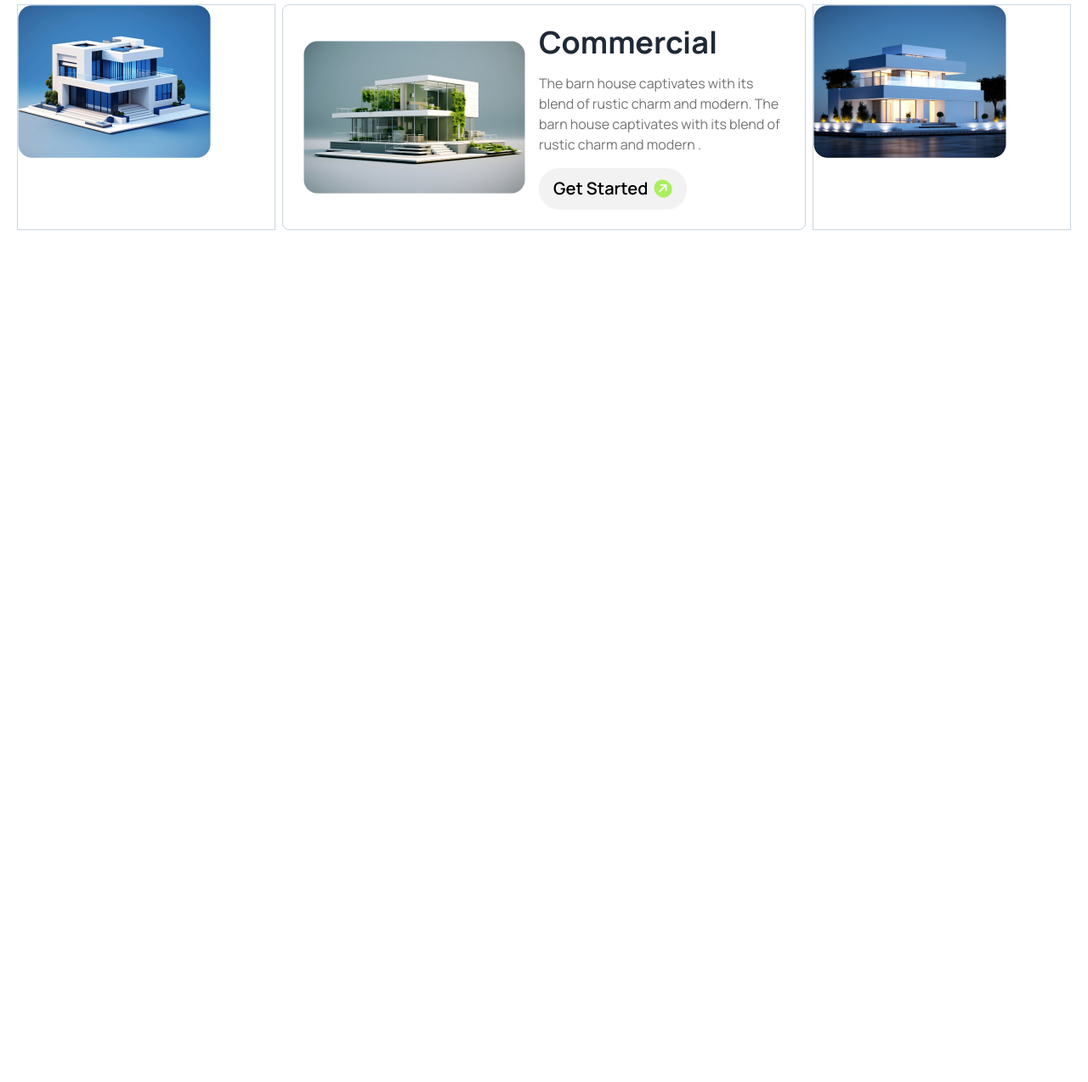
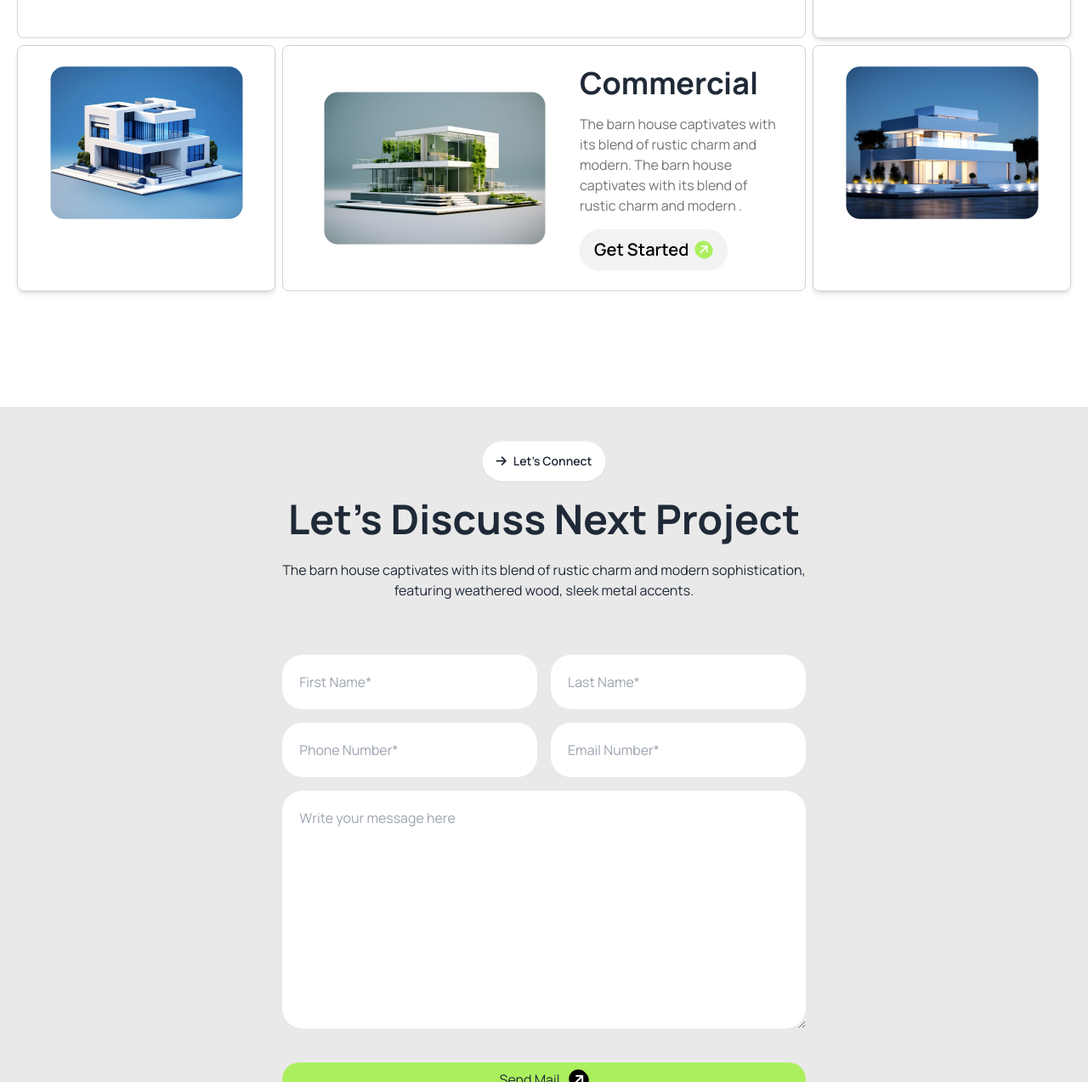
Before and after one commit to mohsinur1998du/PH10-Challenge-03, a plain HTML site: page index.html in a window 1280 px wide. Shown: the part 2450-3724 px from the top of the page at 85% size. Before the commit the page ends 2761 px from the top, so only its background shows below. Drawn offline with nearby package versions, Linux system fonts and the light colour scheme.

Commit message:
added 'Discuss Next project' section

```diff
--- a/index.html
+++ b/index.html
@@ -29,8 +29,8 @@
       }
     </style>
   </head>
-  <body class="font-manrope">
-    <header class="container mx-auto">
+  <body class="font-manrope container mx-auto">
+    <header class="">
       <nav>
         <div class="navbar bg-base-100">
           <div class="navbar-start">
@@ -124,7 +124,7 @@
         </div>
       </div>
     </header>
-    <main class="container mx-auto">
+    <main class="">
       <div class="hero bg-[#E9E9E9]">
         <div
           class="hero-content flex flex-col lg:flex-row justify-center items-center"
@@ -177,7 +177,7 @@
         </div>
       </div>
       <div class="hero mt-10 lg:mt-24 bg-[#E9E9E9]">
-        <div class="text-center">
+        <div class="">
           <div class="mt-10 mb-10">
             <button
               class="btn flex justify-center items-center bg-white rounded-full mx-auto mb-5"
@@ -185,11 +185,11 @@
               <i class="fa-solid fa-arrow-right"></i>
               <p>How we works</p>
             </button>
-            <h1 class="text-5xl font-bold">Our Works Process</h1>
-            <p class="py-6">
+            <h1 class="text-5xl font-bold text-center">Our Works Process</h1>
+            <p class="py-6 text-center">
               The barn house captivates with its blend of rustic charm and
-              modern sophistication, featuring weathered wood, sleek metal
-              accents.
+              modern sophistication, <br />
+              featuring weathered wood, sleek metal accents.
             </p>
           </div>
           <div
@@ -284,9 +284,9 @@
             class="grid grid-rows-2 grid-cols-1 md:grid-cols-2 lg:grid-cols-4 gap-2 px-5 mb-10"
           >
             <div
-              class="border border-slate-300 p-6 flex items-center justify-center gap-4 col-start-1 col-end-4 rounded-lg"
+              class="border border-slate-300 p-6 md:flex md:items-center md:justify-center md:gap-4 md:col-start-1 lg:col-end-4 rounded-lg"
             >
-              <img src="./assets/img1.png" alt="" />
+              <img class="p-6 mx-auto" src="./assets/img1.png" alt="" />
               <div class="space-y-4">
                 <h1 class="text-4xl font-bold">Commercial</h1>
                 <p class="text-[#737373]">
@@ -294,7 +294,7 @@
                   modern. The barn house captivates with its blend of rustic
                   charm and modern .
                 </p>
-                <button class="btn rounded-full hover:bg-none">
+                <button class="btn rounded-full">
                   <span class="text-black font-semibold text-xl"
                     >Get Started</span
                   >
@@ -304,16 +304,16 @@
                 </button>
               </div>
             </div>
-            <div class="border border-slate-300">
-              <img src="./assets/img2.png" alt="" />
+            <div class="border border-slate-300 shadow-md bg-white rounded-lg">
+              <img class="p-6 mx-auto" src="./assets/img2.png" alt="" />
             </div>
-            <div class="border border-slate-300 col-start-1">
-              <img src="./assets/img3.png" alt="" />
+            <div class="border border-slate-300 shadow-md bg-white rounded-lg">
+              <img class="p-6 mx-auto" src="./assets/img3.png" alt="" />
             </div>
             <div
-              class="border border-slate-300 p-6 flex items-center justify-center gap-4 col-start-2 col-span-2 rounded-lg"
+              class="border border-slate-300 p-6 md:flex md:items-center md:justify-center gap-4 md:col-start-2 md:col-span-2 rounded-lg"
             >
-              <img src="./assets/img4.png" alt="" />
+              <img class="p-6 mx-auto" src="./assets/img4.png" alt="" />
               <div class="space-y-4">
                 <h1 class="text-4xl font-bold">Commercial</h1>
                 <p class="text-[#737373]">
@@ -321,7 +321,7 @@
                   modern. The barn house captivates with its blend of rustic
                   charm and modern .
                 </p>
-                <button class="btn rounded-full hover:bg-none">
+                <button class="btn rounded-full">
                   <span class="text-black font-semibold text-xl"
                     >Get Started</span
                   >
@@ -331,13 +331,72 @@
                 </button>
               </div>
             </div>
-            <div class="border border-slate-300">
-              <img src="./assets/img5.png" alt="" />
+            <div class="border border-slate-300 shadow-md bg-white rounded-lg">
+              <img class="p-6 mx-auto" src="./assets/img5.png" alt="" />
             </div>
           </div>
         </div>
       </div>
+
+      <!-- Let's Discuss Next Project -->
+      <div class="hero mt-10 lg:mt-24 bg-[#E9E9E9]">
+        <div class="mx-5">
+          <div class="mt-10 mb-10">
+            <button
+              class="btn flex justify-center items-center bg-white rounded-full mx-auto mb-5"
+            >
+              <i class="fa-solid fa-arrow-right"></i>
+              <p>Let’s Connect</p>
+            </button>
+            <h1 class="text-5xl font-bold text-center">
+              Let’s Discuss Next Project
+            </h1>
+            <p class="py-6 text-center">
+              The barn house captivates with its blend of rustic charm and
+              modern sophistication, <br />
+              featuring weathered wood, sleek metal accents.
+            </p>
+          </div>
+          <div class="grid grid-cols-1 md:grid-cols-2 gap-4">
+            <input
+              class="w-full p-5 rounded-3xl"
+              type="text"
+              placeholder="First Name*"
+            />
+            <input
+              class="w-full p-5 rounded-3xl"
+              type="text"
+              placeholder="Last Name*"
+            />
+            <input
+              class="w-full p-5 rounded-3xl"
+              type="number"
+              placeholder="Phone Number*"
+            />
+            <input
+              class="w-full p-5 rounded-3xl"
+              type="email"
+              placeholder="Email Number*"
+            />
+            <textarea
+              class="md:col-start-1 md:col-span-2 w-full p-5 rounded-3xl"
+              name=""
+              id=""
+              cols="30"
+              rows="10"
+              placeholder="Write your message here"
+            ></textarea>
+          </div>
+          <div class="bg-[#ABEF5F] rounded-full mt-10 mb-24">
+            <a class="flex items-center justify-center px-3 py-2 gap-3" href="#"
+              ><p>Send Mail</p>
+              <i
+                class="fa-solid fa-arrow-right -rotate-45 bg-black text-white rounded-full p-1"
+              ></i
+            ></a>
+          </div>
+        </div>
+      </div>
     </main>
-    <footer></footer>
   </body>
 </html>
```
